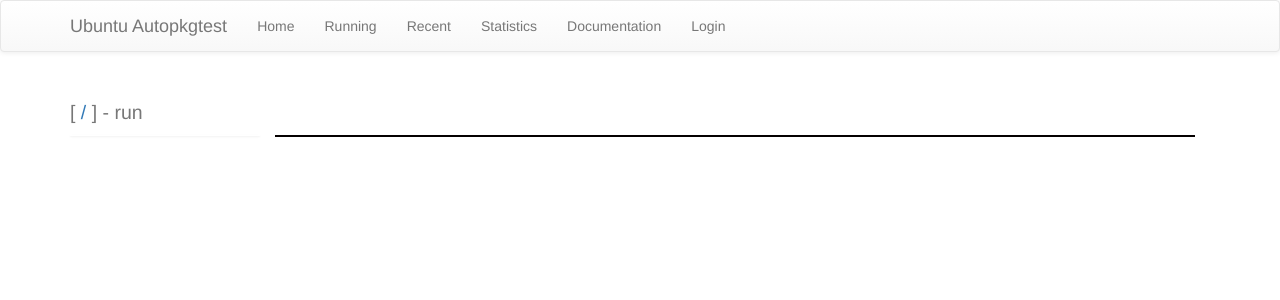
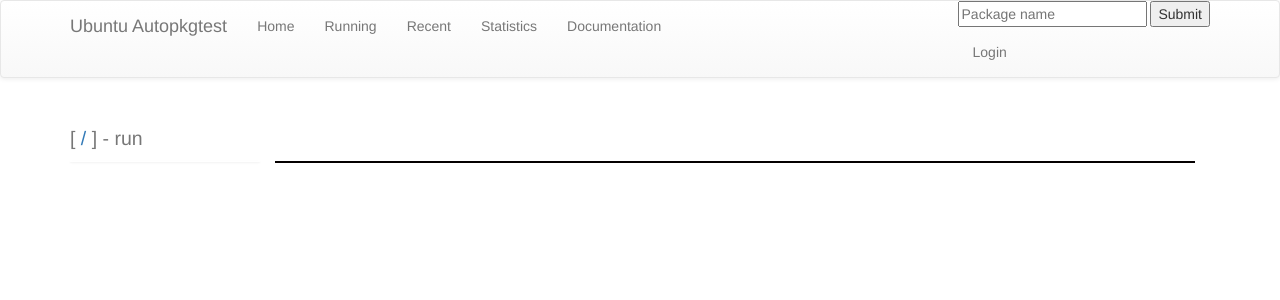
Before and after one commit to canonical/ubuntu-autopkgtest-operators, a Flask app: template charms/autopkgtest-website-operator/app/www/templates/browse-log.html in a window 1280 px wide. Shown: the top 300 px of the page. Run offline with Flask 3, Linux system fonts and the light colour scheme; the template is opened without the code that fills it, so the values that code supplies are empty; some libraries are stand-ins or nearby versions.

Commit message:
website: add searchbox to navbar
This is just a simple searchbox for now that naively navigates to
/packages/<package>.

```diff
--- a/charms/autopkgtest-website-operator/app/www/templates/browse-home.html
+++ b/charms/autopkgtest-website-operator/app/www/templates/browse-home.html
@@ -24,7 +24,7 @@
           <div class="panel-body">
             <p>
               You can navigate to {{base_url}}packages/<i>packagename</i> to get
-              results for a particular package.
+              results for a particular package. Or, you can search from the navbar.
             </p>
           </div>
         </div>
--- a/charms/autopkgtest-website-operator/app/www/templates/browse-layout.html
+++ b/charms/autopkgtest-website-operator/app/www/templates/browse-layout.html
@@ -48,6 +48,9 @@
               <li>
                 <a href="https://wiki.ubuntu.com/ProposedMigration#autopkgtests">Documentation</a>
               </li>
+            </ul>
+            <ul class="nav navbar-nav navbar-right">
+              {{ macros.searchbox() }}
               {% if not session.get("nickname") %}
                 <li>
                   <a href="{{base_url}}request.cgi?/login">Login</a>
--- a/charms/autopkgtest-website-operator/app/www/templates/macros.html
+++ b/charms/autopkgtest-website-operator/app/www/templates/macros.html
@@ -172,3 +172,17 @@
     Oops! Looks like this package has no previous results. The package itself may not exist - you can check by clicking the Launchpad icon.
   </p>
 {%- endmacro %}
+
+{% macro searchbox() -%}
+  <form>
+    <input type="text" placeholder="Package name" id="package-search" />
+    <button onclick="searchPackage();">Submit</button>
+  </form>
+
+  <script>
+    function searchPackage() {
+      var package = document.getElementById("package-search").value;
+      window.location = window.location.origin + "/packages/" + package;
+    }
+  </script>
+{% endmacro %}
```
